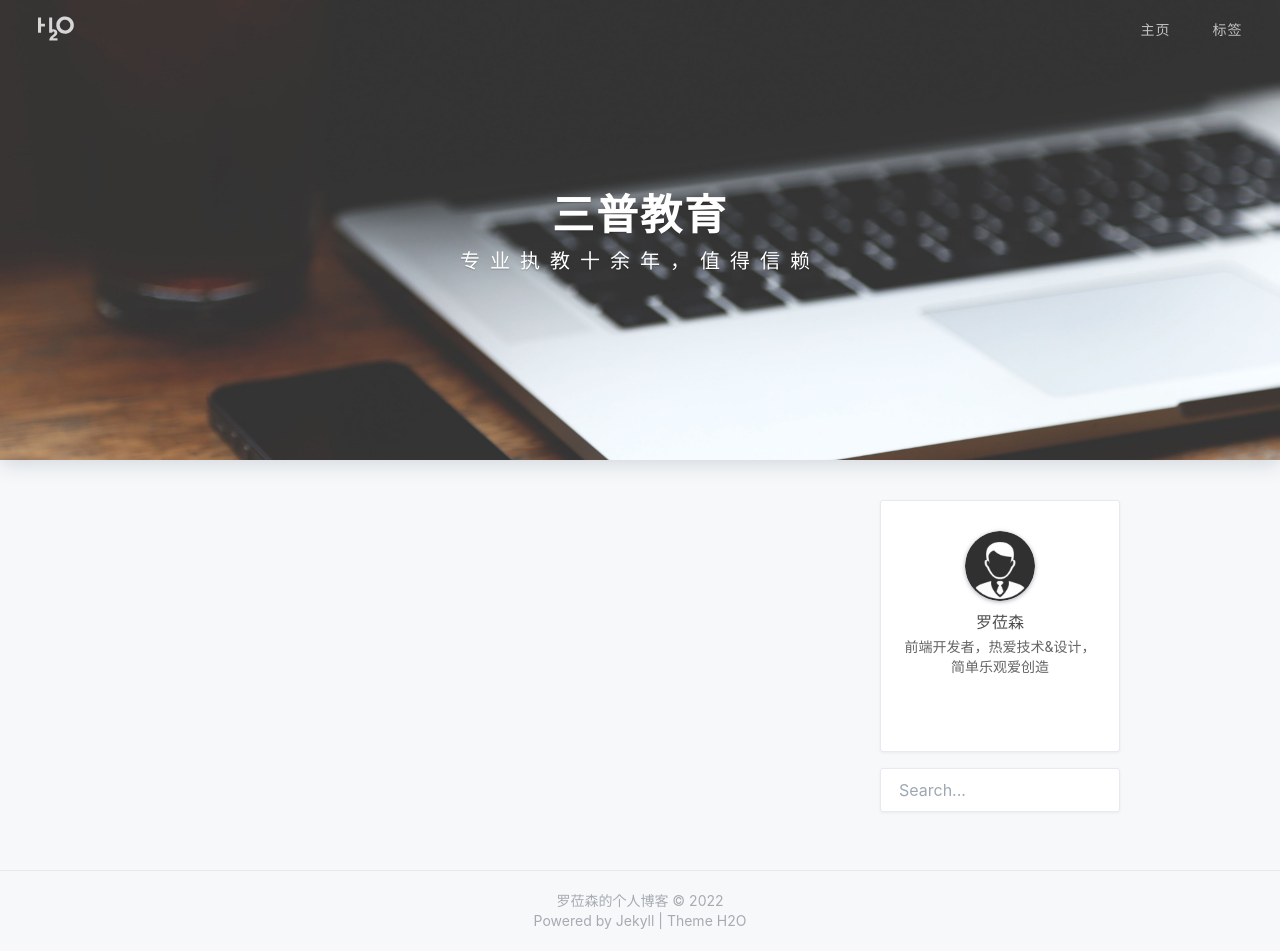
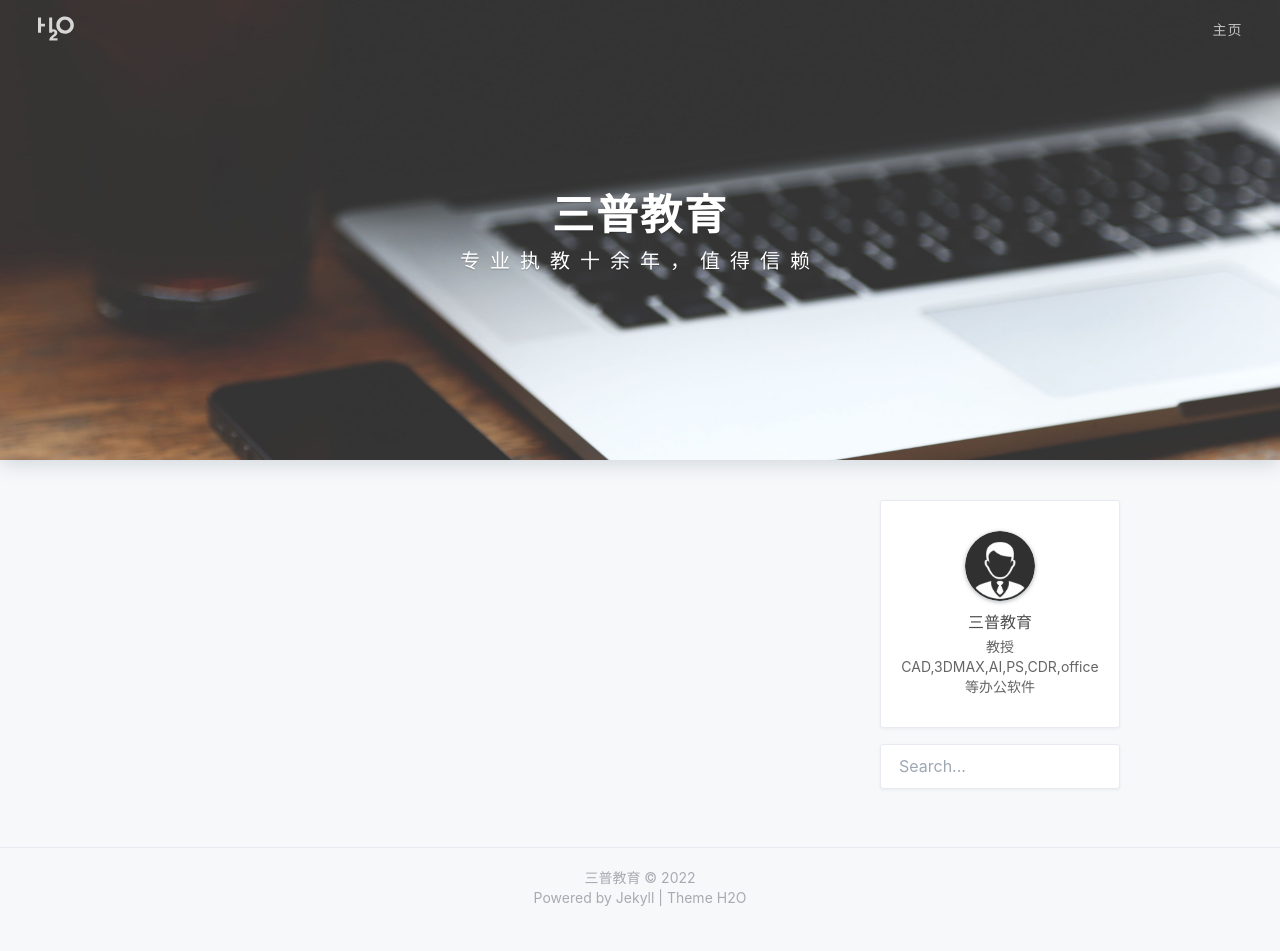
Before and after one commit to xuntengshangmao/xuntengshangmao.github.io, a Jekyll site: the page built from index.html, in a window 1280 px wide and 951 px high. Built offline with Jekyll 4.4.1, drawn with Linux system fonts in a browser that asks for light colours; nearby versions of some CDN libraries; the list of posts is cut into pages by our own code; a style sheet for code colours, icons or effects is not loaded.

Commit message:
Update _config.yml

```diff
--- a/_config.yml
+++ b/_config.yml
@@ -1,5 +1,5 @@
 # Site settings 配置站点
-title: '罗莅森的个人博客'
+title: '三普教育'
 description: '昵称luolisen,00后,前端开发者/伪极客/灵魂摄影师,热爱技术&设计,很高兴能在这里与你分享我对技术和生活的思考.'
 keyword: '罗莅森, 罗莅森的独立博客, 罗莅森的博客, 前端, 前端开发, 前端博客, Python, Digistump, 装机, 设计, Git, Jekyll'
 url: '' # your host
@@ -17,16 +17,15 @@ baseurl: ''
 # Navigation links
 nav:
   主页: '/'
-  标签: '/tags.html'
 
 # Footer
 footer:
   since: 2022
 
 # Author 配置博主信息
-author: '罗莅森'
-nickname: 'luolisen'
-bio: '前端开发者，热爱技术&设计，简单乐观爱创造'
+author: '三普教育'
+nickname: '隶属于天津迅腾商贸有限公司'
+bio: '教授CAD,3DMAX,AI,PS,CDR,office等办公软件'
 avatar: '/assets/img/profile.png'
 
 # Search
@@ -44,7 +43,7 @@ comments:
 mathjax: true
 
 # Share
-social-share: true
+social-share: false
 social-share-items: ['wechat', 'weibo', 'douban', 'twitter']
 
 # theme color 主题皮肤
@@ -56,8 +55,6 @@ postPatterns: 'seaOfClouds'
 # SNS settings 配置社交网站
 # url: email, weibo, zhihu, twitter, instagram, juejin, github, douban, facebook, dribble, uicn, jianshu, medium, linkedin
 sns:
-  weibo: '//weibo.com/lovecolcol'
-  github: '//github.com/luolisen'
 
 # Tags 设置标签
 recommend-tags: true # whether or not display recommend-tags on the sidebar
```
